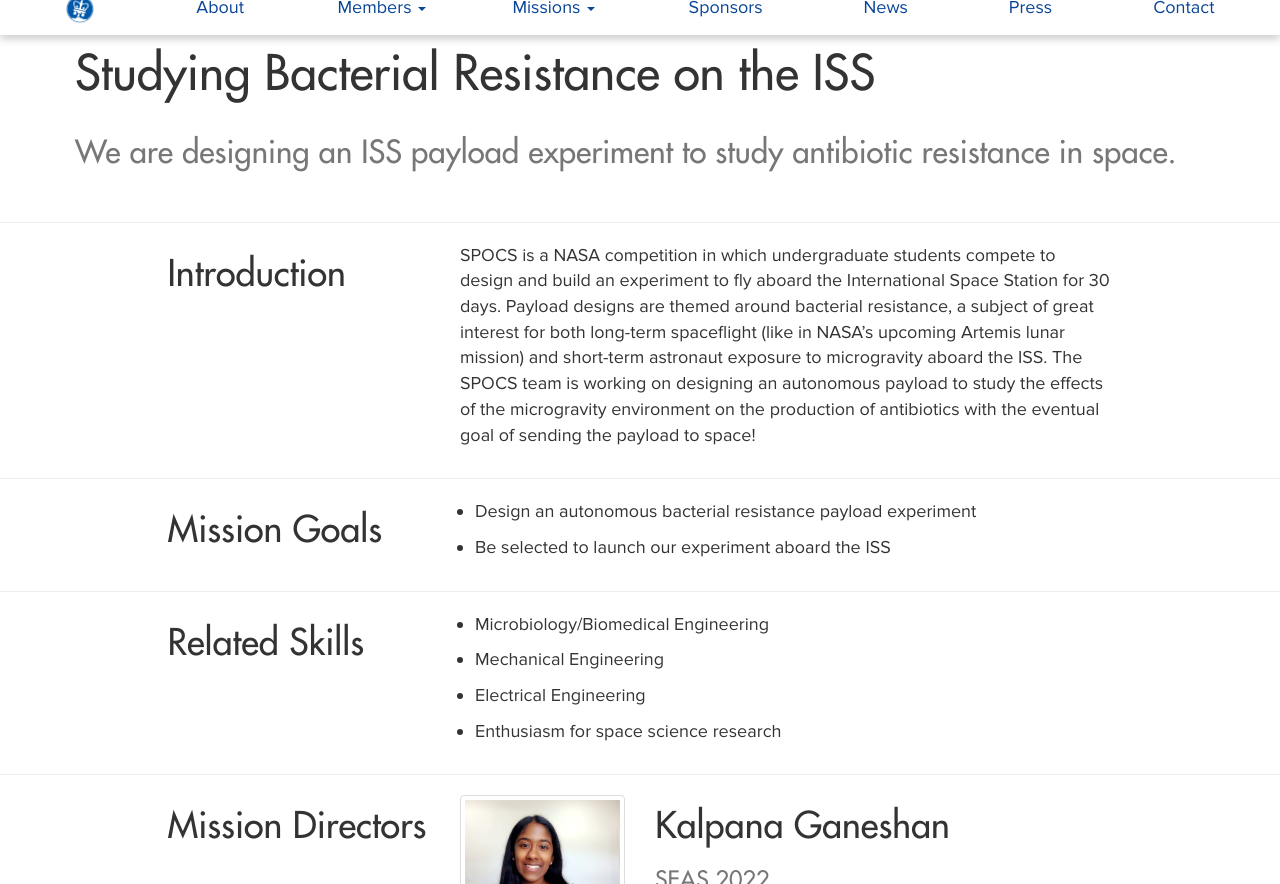
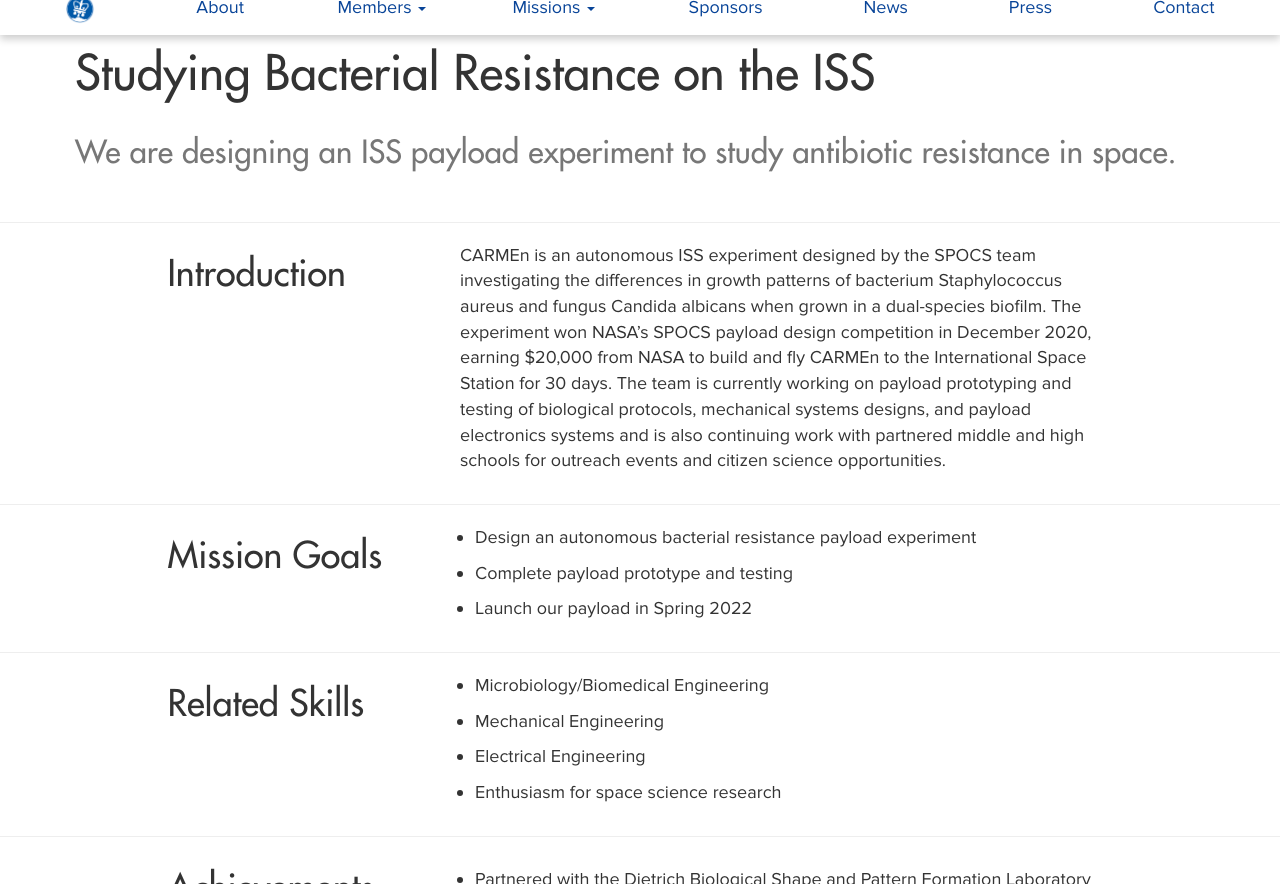
Before and after one commit to columbiaspace/columbiaspace.org, a Jekyll site: the page built from missions/mission-spocs.html, in a window 1280 px wide and 900 px high, scrolled down 888 px, cut to the strip 16-900 px from the top of the window. Built offline with Jekyll 4.4.1, drawn with Linux system fonts in a browser that asks for light colours; nearby versions of some CDN libraries; comment, search, counter and statistics services are not loaded; some of the changed text lies outside the part shown.

Commit message:
Update SPOCS mission page.

```diff
--- a/missions/mission-spocs.html
+++ b/missions/mission-spocs.html
@@ -10,12 +10,13 @@ abstracttitle: "Studying Bacterial Resistance on the ISS"
 abstracttext: "We are designing an ISS payload experiment to study antibiotic resistance in space."
 
 introtext: "
-SPOCS is a NASA competition in which undergraduate students compete to design and build an experiment to fly aboard the International Space Station for 30 days. Payload designs are themed around bacterial resistance, a subject of great interest for both long-term spaceflight (like in NASA’s upcoming Artemis lunar mission) and short-term astronaut exposure to microgravity aboard the ISS. The SPOCS team is working on designing an autonomous payload to study the effects of the microgravity environment on the production of antibiotics with the eventual goal of sending the payload to space!
+CARMEn is an autonomous ISS experiment designed by the SPOCS team investigating the differences in growth patterns of bacterium Staphylococcus aureus and fungus Candida albicans when grown in a dual-species biofilm. The experiment won NASA’s SPOCS payload design competition in December 2020, earning $20,000 from NASA to build and fly CARMEn to the International Space Station for 30 days. The team is currently working on payload prototyping and testing of biological protocols, mechanical systems designs, and payload electronics systems and is also continuing work with partnered middle and high schools for outreach events and citizen science opportunities.
 "
 
 goals: true
 goalstext: "Design an autonomous bacterial resistance payload experiment;
-Be selected to launch our experiment aboard the ISS
+Complete payload prototype and testing;
+Launch our payload in Spring 2022
 "
 
 skills: true
@@ -26,8 +27,13 @@ Electrical Engineering;
 Enthusiasm for space science research
 "
 
-achievements: false
-achievementstext: ""
+achievements: true
+achievementstext: "
+Partnered with the Dietrich Biological Shape and Pattern Formation Laboratory;
+Partnered with the Carleton Strength of Materials Laboratory;
+Created an 87-page technical proposal and received NASA feedback of having \"outstanding experimental design\" and a \"well-engineered [and] well-developed scientific approach\";
+Won NASA’s SPOCS competition including full funding for a 30-day experiment on the ISS in 2022
+"
 
 missionleader: "Kalpana Ganeshan; Swati Ravi"
 leaderschool: "SEAS 2022; CC 2022"
@@ -47,3 +53,22 @@ mediacaptions: ""
 
 confetti: false
 ---
+<div class="resources">
+  <div class="container">
+    <div class="row">
+      <div class="col-md-1"></div>
+      <div class="col-md-3">
+        <h3>Press</h3>
+      </div>
+      <div class="col-md-7">
+      	<a href="https://www.nasa.gov/audience/foreducators/stem_on_station/spocs.htm">NASA: Student Payload Opportunity with Citizen Science</a>
+      	<br>
+        <a href="https://nasa.tumblr.com/post/637497515582816256/get-to-know-the-5-college-teams-sending-their">NASA Tumblr: Get to Know the 5 College Teams Sending Their Experiments to Space! December 14th, 2020</a>
+      	<br>
+        <a href="https://www.biology.columbia.edu/news/columbia-space-initiative-teams-biological-sciences-mission-space">Columbia Biological Sciences: Columbia Space Initiative Teams Up with Biological Sciences for Mission to Space December 18th, 2020</a>
+      </div>
+      <div class="col-md-1"></div>
+    </div>
+  </div>
+</div>
+<hr>
```
